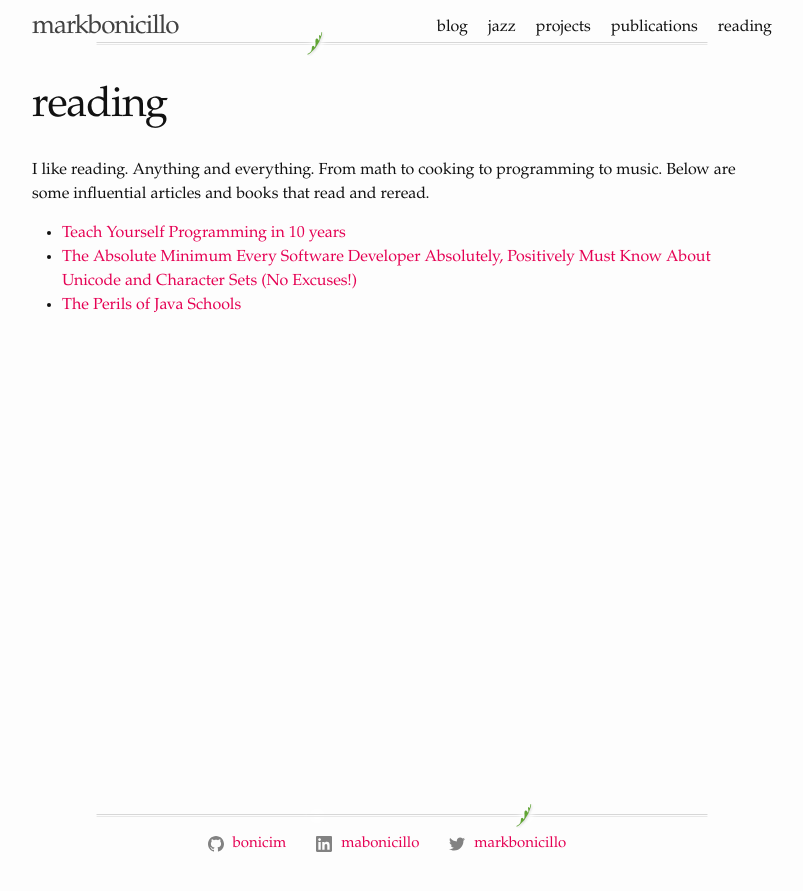
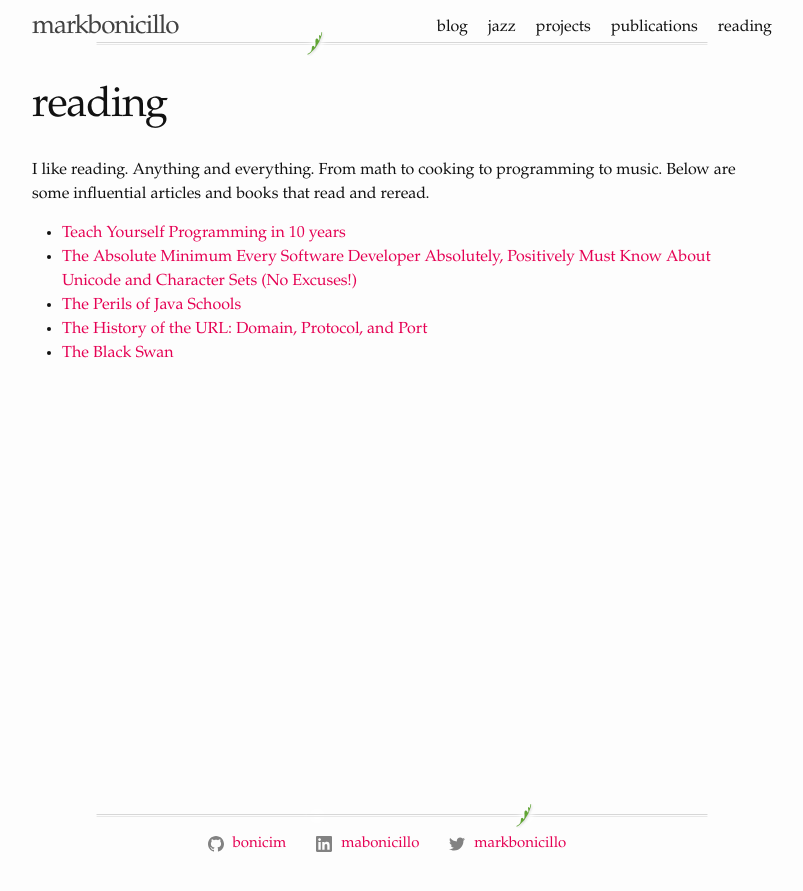
Before and after one commit to bonicim/bonicim.github.io, a Jekyll site: the page built from reading.md, in a window 1280 px wide. Shown: the top 891 px of the page, without its empty margins (238-1041 px from the left). Built offline with Jekyll 4.4.1, drawn with Linux system fonts in a browser that asks for light colours.

Commit message:
Update top level pages

```diff
--- a/reading.md
+++ b/reading.md
@@ -7,5 +7,7 @@ permalink: /reading/
 I like reading. Anything and everything. From math to cooking to programming to music. Below are some influential articles and books that read and reread.
 
 * [Teach Yourself Programming in 10 years](https://qz.com/681702/teach-yourself-programming-in-10-years/){:target="_blank"}
-* [The Absolute Minimum Every Software Developer Absolutely, Positively Must Know About Unicode and Character Sets (No Excuses!)](https://www.joelonsoftware.com/2003/10/08/the-absolute-minimum-every-software-developer-absolutely-positively-must-know-about-unicode-and-character-sets-no-excuses/)
-* [The Perils of Java Schools](https://www.joelonsoftware.com/2005/12/29/the-perils-of-javaschools-2/)
+* [The Absolute Minimum Every Software Developer Absolutely, Positively Must Know About Unicode and Character Sets (No Excuses!)](https://www.joelonsoftware.com/2003/10/08/the-absolute-minimum-every-software-developer-absolutely-positively-must-know-about-unicode-and-character-sets-no-excuses/){:target="_blank"}
+* [The Perils of Java Schools](https://www.joelonsoftware.com/2005/12/29/the-perils-of-javaschools-2/){:target="_blank"}
+* [The History of the URL: Domain, Protocol, and Port](https://eager.io/blog/the-history-of-the-url-domain-and-protocol/){:target="_blank"}
+* [The Black Swan](https://www.amazon.com/Black-Swan-Impact-Highly-Improbable-ebook/dp/B002RI99IM){:target="_blank"}
```
Also changed, not shown: jazz.md (+1 -0 lines), publications.md (+2 -0 lines).
